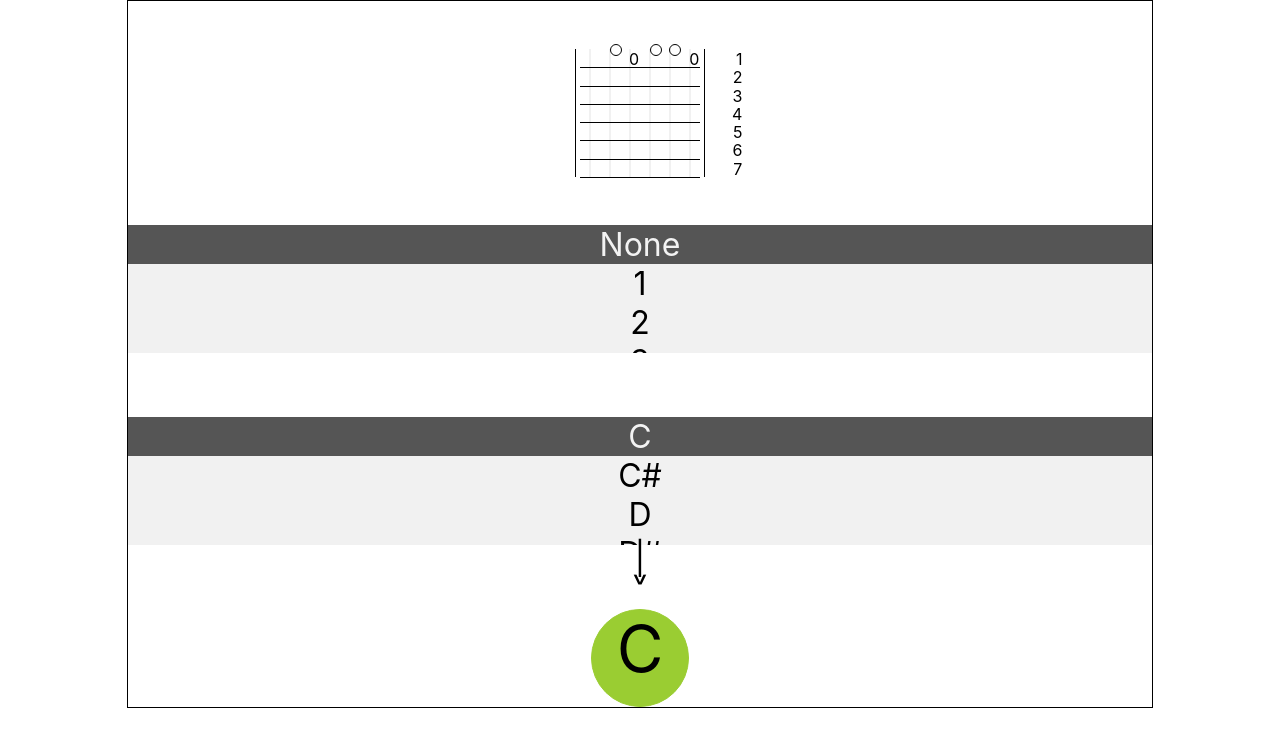
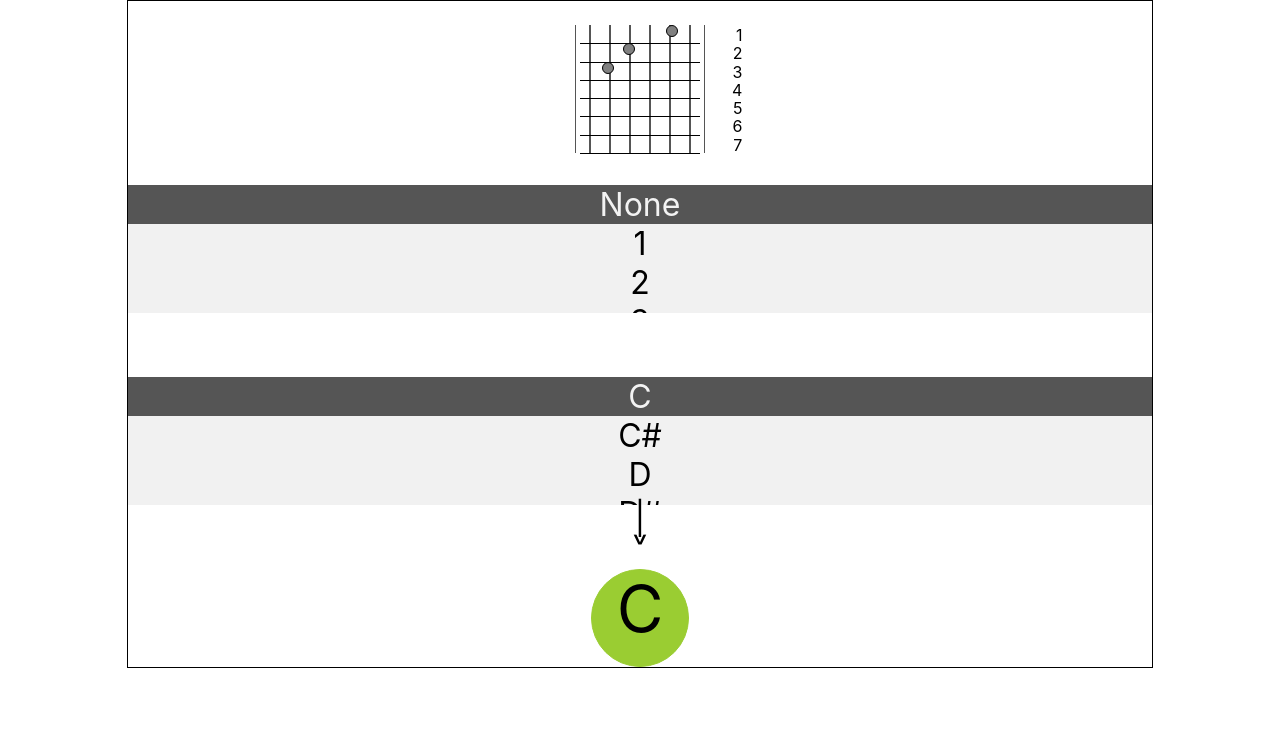
Before and after one commit to thedann/capo-transposer, a React (Create React App) app: page / in a window 1280 px wide. Shown: the top 746 px of the page. Built offline with nearby package versions, Linux system fonts and the light colour scheme.

Commit message:
fixed how chord is shown on the neck

```diff
--- a/src/App.tsx
+++ b/src/App.tsx
@@ -18,7 +18,7 @@ const MainWrapper = styled.div`
   flex-direction: column;
   width: 100%;
   justify-content: center;
-  padding-top: 2rem;
+  padding-top: 0.5rem;
 
   @media ${MediaQueries.aboveTablet} {
     border: 1px solid black;
@@ -28,7 +28,7 @@ const MainWrapper = styled.div`
 
 const ChordWrapper = styled.div`
   display: flex;
-  margin-top: 2rem;
+  margin-top: 1rem;
   max-height: 20rem;
   height: 30rem;
   flex-direction: column;
--- a/src/Components/GuitarFret.tsx
+++ b/src/Components/GuitarFret.tsx
@@ -1,16 +1,13 @@
-import React, { FC, useContext } from 'react';
-import styled from 'styled-components';
+import React, { FC, useContext, useEffect, useState } from 'react';
+import styled, { css } from 'styled-components';
 import { AppContext } from '../Context/Context';
+import chordGrip from '../Helpers/ChordGrip';
 import MediaQueries from '../Helpers/MediaQueries';
 
 const FretWrapper = styled.div`
   padding: 0 0.25rem;
   flex-grow: 1;
   position: relative;
-
-  @media ${MediaQueries.aboveTablet} {
-    /* padding: 0 1.5rem; */
-  }
 `;
 
 const StyledFret = styled.div<{ capoOn?: boolean }>`
@@ -20,6 +17,9 @@ const StyledFret = styled.div<{ capoOn?: boolean }>`
   background: ${({ capoOn }) => (capoOn ? 'black' : 'none')};
   border-bottom: 1px solid black;
   border-bottom: 1px solid black;
+  display: flex;
+  flex-direction: row;
+  justify-content: space-between;
 
   position: relative;
   z-index: 1;
@@ -33,18 +33,81 @@ const StyledNumber = styled.p`
   margin-right: auto;
 `;
 
+const StyledDot = styled.div<{ toBePlayedAt: number | null }>`
+  border-radius: 40px;
+  border: 1px solid black;
+  background: grey;
+  width: 10px;
+  height: 10px;
+  visibility: ${({ toBePlayedAt }) => (toBePlayedAt ? 'visible' : 'hidden')};
+`;
+
 interface GuitarFretProp {
   onClick?: () => void;
-  number: number;
+  fretNumber: number;
 }
 
-const GuitarFret: FC<GuitarFretProp> = ({ onClick, number }) => {
-  const { capoFret } = useContext(AppContext);
+const GuitarFret: FC<GuitarFretProp> = ({ onClick, fretNumber }) => {
+  const { capoFret, currentChord } = useContext(AppContext);
+
+  const [currentGrip, setCurrentGrip] = useState(chordGrip(currentChord));
+  const [stringsToBePlayed, setStringsToBePlayed] = useState<(number | null)[]>(
+    []
+  );
+
+  useEffect(() => {
+    setCurrentGrip(chordGrip(currentChord));
+  }, [currentChord]);
+
+  useEffect(() => {
+    setStringsToBePlayed(
+      getAllStringsToBePlayedAtThisFret(currentGrip, fretNumber)
+    );
+  }, [currentGrip, capoFret]);
+
+  const getAllStringsToBePlayedAtThisFret = (
+    grip: (number | null)[],
+    fretNumber: number
+  ) => {
+    const stringsForThisFret = grip.map((stringNumber, index) => {
+      if (stringNumber === null) {
+        // string should not be played anywhere
+        return null;
+      }
+      if (stringNumber === fretNumber) {
+        return stringNumber;
+      }
+      return null;
+    });
+    console.log('stringsForThisFret ' + fretNumber, stringsForThisFret);
+
+    return stringsForThisFret;
+  };
+
+  const renderDots = (fretToBePlayed: number | null, index: number) => {
+    console.log('fretToBePlayed zzzz + ' + index, fretToBePlayed);
+    return (
+       <StyledDot toBePlayedAt={fretToBePlayed} />
+    );
+  };
+
+  const calculateFretNumber = (capo: number, fret: number) => {
+    if (capo > 1) {
+      return capo + fret - 1;
+    }
+
+    return fret;
+  };
 
   return (
     <FretWrapper onClick={onClick}>
-      <StyledNumber>{number + capoFret}</StyledNumber>
-      <StyledFret />
+      <StyledNumber>
+        {capoFret > 0 ? calculateFretNumber(capoFret, fretNumber) : fretNumber}
+      </StyledNumber>
+      <StyledFret>
+        {stringsToBePlayed.map((string, index) => renderDots(string, index))}
+        {/* <StyledDot toBePlayed={currentGrip[fretNumber]} /> */}
+      </StyledFret>
     </FretWrapper>
   );
 };
--- a/src/Components/GuitarNeck.tsx
+++ b/src/Components/GuitarNeck.tsx
@@ -2,6 +2,7 @@ import React, { FC, useContext, useEffect, useState } from 'react';
 import styled from 'styled-components';
 import { AppContext } from '../Context/Context';
 import chordGrip from '../Helpers/ChordGrip';
+import Color from '../Helpers/Colors';
 import GuitarFret from './GuitarFret';
 import GuitarString from './GuitarString';
 
@@ -19,8 +20,8 @@ const Neck = styled.div`
   flex-direction: column;
   justify-content: space-between;
   position: relative;
-  border-left: 1px solid black;
-  border-right: 1px solid black;
+  border-left: 1px solid ${Color.DarkGrey};
+  border-right: 1px solid ${Color.DarkGrey};
 `;
 
 const StringContainer = styled.div`
@@ -41,7 +42,7 @@ const StyledCapo = styled.div`
   z-index: 1;
   position: absolute;
   left: -1rem;
-  top: 1rem;
+  top: 0.5rem;
 `;
 
 const StyledCapoCurve = styled.div`
@@ -68,11 +69,12 @@ const GuitarNeck: FC = () => {
     <Container>
       <Neck>
         {frets.map((fretNumber, index) => (
-          <GuitarFret number={fretNumber} key={index} />
+          <GuitarFret fretNumber={fretNumber} key={index} />
         ))}
 
         <StringContainer>
-          {currentGrip && currentGrip.map((whereToBePlayed) => <GuitarString toBePlayedAt={whereToBePlayed} />)}
+          {currentGrip &&
+            currentGrip.map((whereToBePlayed) => <GuitarString />)}
           {capoFret > 0 && (
             <StyledCapo>
               <StyledCapoCurve />
--- a/src/Components/GuitarString.tsx
+++ b/src/Components/GuitarString.tsx
@@ -5,22 +5,13 @@ import Color from '../Helpers/Colors';
 const StyledGuitarString = styled.div`
   width: 2px;
   height: 100%;
-  background: ${Color.LightGrey};
+  background: ${Color.DarkGrey};
   display: flex;
   justify-content: space-between;
   position: relative;
 `;
 
-const StyledDot = styled.div<{ stringToBePlayedAt?: number }>`
-  border-radius: 40px;
-  border: 1px solid black;
-  width: 10px;
-  height: 10px;
-  position: absolute;
-  top: -5px;
-  left: ${({ stringToBePlayedAt }) =>
-    stringToBePlayedAt ? `${stringToBePlayedAt * 15}%` : '1px'};
-`;
+
 
 interface StringProps {
   toBePlayedAt?: null | number;
@@ -28,7 +19,7 @@ interface StringProps {
 
 const GuitarString: FC<StringProps> = ({ toBePlayedAt }) => (
   <StyledGuitarString>
-    {toBePlayedAt && <StyledDot stringToBePlayedAt={toBePlayedAt} />}
+    {/* {toBePlayedAt && <StyledDot stringToBePlayedAt={toBePlayedAt} />} */}
   </StyledGuitarString>
 );
 
--- a/src/Helpers/ChordGrip.ts
+++ b/src/Helpers/ChordGrip.ts
@@ -4,7 +4,7 @@ const chordGrip = (chord: Chord) => {
   let result: (number | null)[] = [];
   switch (chord) {
     case Chord.C:
-      result = [null, 3, 0, 2, 1, 0];
+      result = [null, 3, 2, 0, 1, 0];
       break;
     case Chord.Csharp:
       result = [null, 4, 6, 6, 6, null];
@@ -25,7 +25,7 @@ const chordGrip = (chord: Chord) => {
       result = [2, 4, 4, 3, 2, 2];
       break;
     case Chord.G:
-      result = [3, 2, 0, 0, 0, 1];
+      result = [3, 2, 0, 0, 0, 3];
       break;
     case Chord.Gsharp:
       result = [4, 6, 6, 5, 4, 4];
```
